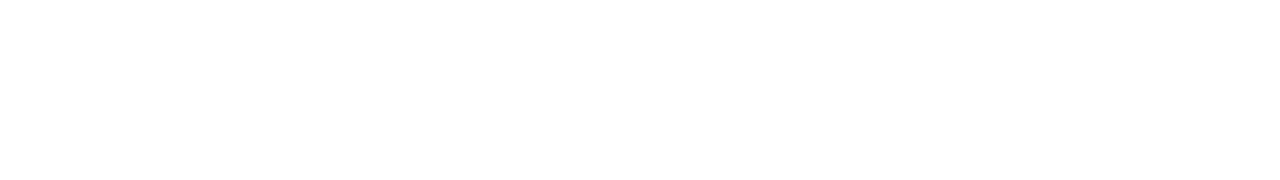
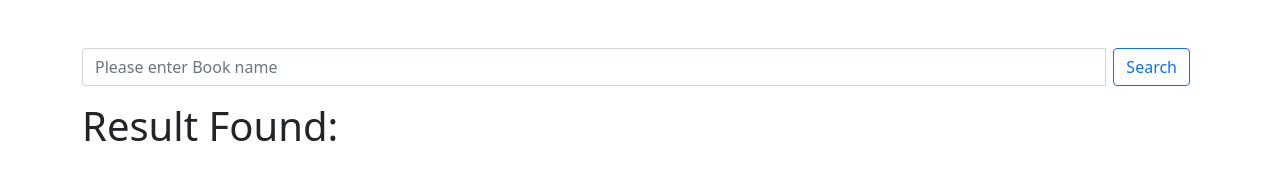
Before and after one commit to noim015/Book-archive, a plain HTML site: page index.html in a window 1280 px wide. Drawn offline with nearby package versions, Linux system fonts and the light colour scheme.

Commit message:
Header section done

```diff
--- a/index.html
+++ b/index.html
@@ -9,7 +9,24 @@
     <link href="https://cdn.jsdelivr.net/npm/bootstrap@5.1.0/dist/css/bootstrap.min.css" rel="stylesheet" integrity="sha384-KyZXEAg3QhqLMpG8r+8fhAXLRk2vvoC2f3B09zVXn8CA5QIVfZOJ3BCsw2P0p/We" crossorigin="anonymous">
 </head>
 <body>
-
+    <!-- Header Starts Here  -->
+    <header>
+        <div class="container">
+            <div class="row pt-5">
+                <div class="input-group mb-3">
+                    <input type="text" id="search-field" class="form-control" placeholder="Please enter Book name" aria-label="Book name" aria-describedby="basic-addon2">
+                    <div class="input-group-append">
+                      <button  class="btn btn-outline-primary mx-2" type="button">Search</button>
+                    </div>
+                </div>
+            </div>
+            <div class="row">
+                <div class="col-md-12">
+                    <h1 class="text-left"> Result Found: <span id="result_found" ></span></h1>
+                </div>
+            </div>
+        </div>
+    </header>
 
     <!-- JS Script -->
     <script src="js/bookDB.js"></script>
```
